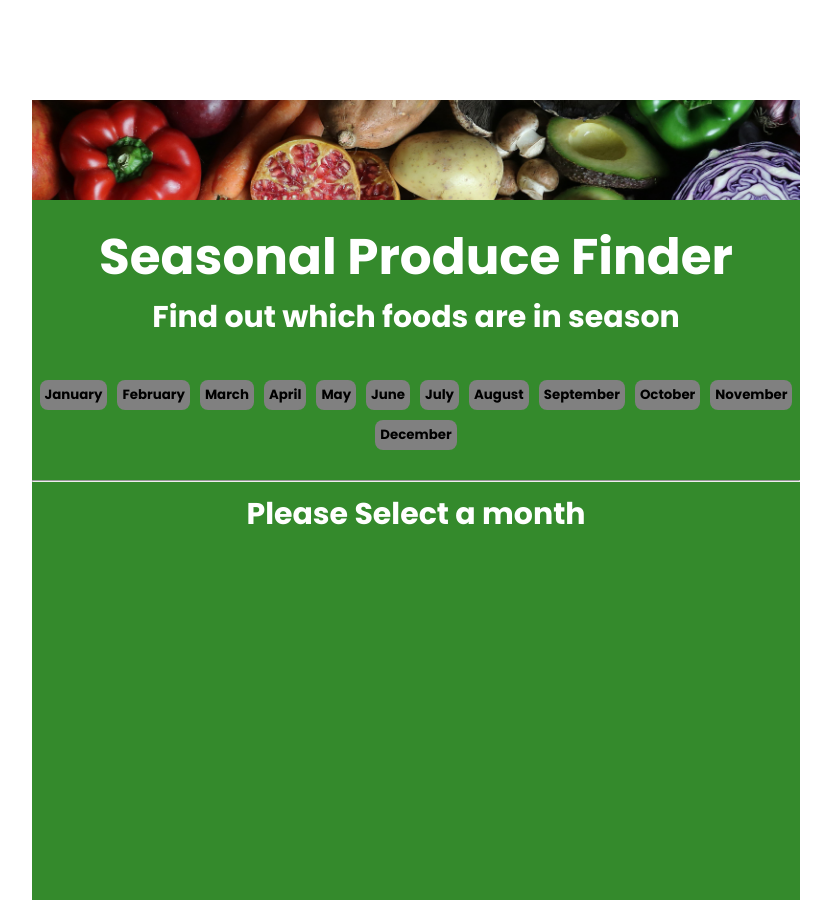
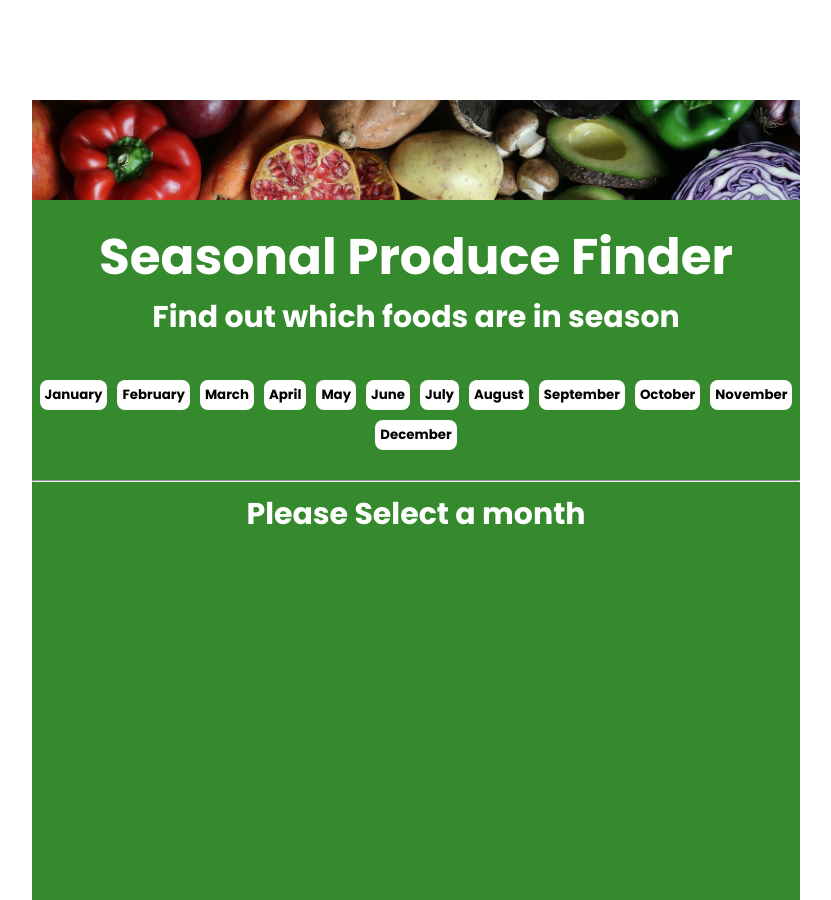
Before and after one commit to KieranWebDev/IcelandHackathon, a React (Create React App) app: page / in a window 1280 px wide. Shown: the whole page, without its empty margins (224-1055 px from the left). Built offline with nearby package versions, Linux system fonts and the light colour scheme.

Commit message:
button styling done

```diff
--- a/src/components/produceTracker/ProduceTracker.js
+++ b/src/components/produceTracker/ProduceTracker.js
@@ -21,48 +21,64 @@ const ProduceTracker = () => {
         <h1>Seasonal Produce Finder</h1>
         <h3>Find out which foods are in season</h3>
 
-
         <div className="buttonContainer">
           <button
             className="january"
             onClick={() => handleClick(0)}
-            style={{ background: activeMonth === 0 ? 'blue' : 'grey' }}
+            style={{
+              background: activeMonth === 0 ? 'blue' : 'white',
+              color: activeMonth === 0 ? 'white' : 'black',
+            }}
           >
-
             January
           </button>
           <button
             className="february"
             onClick={() => handleClick(1)}
-            style={{ background: activeMonth === 1 ? 'blue' : 'grey' }}
+            style={{
+              background: activeMonth === 1 ? 'blue' : 'white',
+              color: activeMonth === 1 ? 'white' : 'black',
+            }}
           >
             February
           </button>
           <button
             className="march"
             onClick={() => handleClick(2)}
-            style={{ background: activeMonth === 2 ? 'blue' : 'grey' }}
+            style={{
+              background: activeMonth === 2 ? 'blue' : 'white',
+              color: activeMonth === 2 ? 'white' : 'black',
+            }}
           >
             March
           </button>
           <button
             className="april"
             onClick={() => handleClick(3)}
-            style={{ background: activeMonth === 3 ? 'blue' : 'grey' }}
+            style={{
+              background: activeMonth === 3 ? 'blue' : 'white',
+              color: activeMonth === 3 ? 'white' : 'black',
+            }}
           >
             April
           </button>
           <button
             className="may"
             onClick={() => handleClick(4)}
-            style={{ background: activeMonth === 4 ? 'blue' : 'grey' }}
+            style={{
+              background: activeMonth === 4 ? 'blue' : 'white',
+              color: activeMonth === 4 ? 'white' : 'black',
+            }}
           >
             May
           </button>
           <button
             className="june"
             onClick={() => handleClick(5)}
-            style={{ background: activeMonth === 5 ? 'blue' : 'grey' }}
+            style={{
+              background: activeMonth === 5 ? 'blue' : 'white',
+              color: activeMonth === 5 ? 'white' : 'black',
+            }}
           >
             June
           </button>
@@ -70,43 +86,60 @@ const ProduceTracker = () => {
           <button
             className="july"
             onClick={() => handleClick(6)}
-            style={{ background: activeMonth === 6 ? 'blue' : 'grey' }}
+            style={{
+              background: activeMonth === 6 ? 'blue' : 'white',
+              color: activeMonth === 6 ? 'white' : 'black',
+            }}
           >
-
             July
           </button>
           <button
             className="august"
             onClick={() => handleClick(7)}
-            style={{ background: activeMonth === 7 ? 'blue' : 'grey' }}
+            style={{
+              background: activeMonth === 7 ? 'blue' : 'white',
+              color: activeMonth === 7 ? 'white' : 'black',
+            }}
           >
             August
           </button>
           <button
             className="september"
             onClick={() => handleClick(8)}
-            style={{ background: activeMonth === 8 ? 'blue' : 'grey' }}
+            style={{
+              background: activeMonth === 8 ? 'blue' : 'white',
+              color: activeMonth === 8 ? 'white' : 'black',
+            }}
           >
             September
           </button>
           <button
             className="october"
             onClick={() => handleClick(9)}
-            style={{ background: activeMonth === 9 ? 'blue' : 'grey' }}
+            style={{
+              background: activeMonth === 9 ? 'blue' : 'white',
+              color: activeMonth === 9 ? 'white' : 'black',
+            }}
           >
             October
           </button>
           <button
             className="november"
             onClick={() => handleClick(10)}
-            style={{ background: activeMonth === 10 ? 'blue' : 'grey' }}
+            style={{
+              background: activeMonth === 10 ? 'blue' : 'white',
+              color: activeMonth === 10 ? 'white' : 'black',
+            }}
           >
             November
           </button>
           <button
             className="december"
             onClick={() => handleClick(11)}
-            style={{ background: activeMonth === 11 ? 'blue' : 'grey' }}
+            style={{
+              background: activeMonth === 11 ? 'blue' : 'white',
+              color: activeMonth === 11 ? 'white' : 'black',
+            }}
           >
             December
           </button>
@@ -129,7 +162,6 @@ const ProduceTracker = () => {
           <h3>Please Select a month</h3>
         )}
       </div>
-
     </section>
   );
 };
```
Lines whose indentation alone changed are shown as unchanged.
